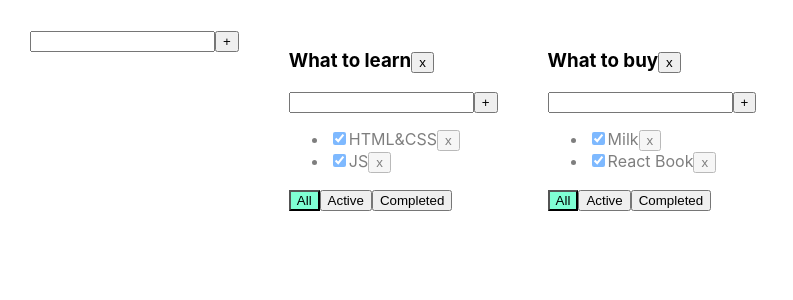
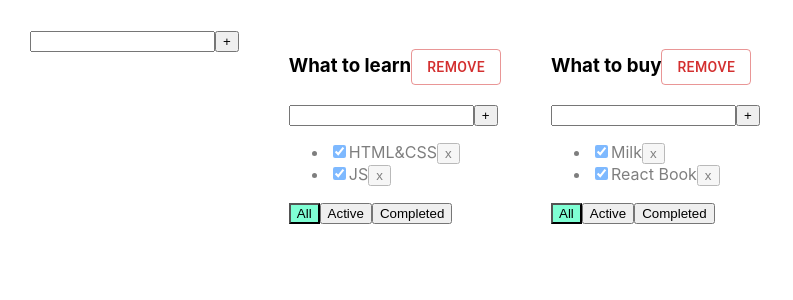
Before and after one commit to borisovya/toDoList, a React (Create React App) app: page / in a window 1280 px wide. Shown: the top 300 px of the page, without its empty margins (0-793 px from the left). Built offline with nearby package versions, Linux system fonts and the light colour scheme.

Commit message:
added remove Todolist button from material UI

```diff
--- a/src/App.tsx
+++ b/src/App.tsx
@@ -41,7 +41,7 @@ function App() {
         //достанем нужный массив по todolistId:
         let todolistTasks = tasks[todolistId];
         // перезапишем в этом объекте массив для нужного тудулиста отфилтрованным массивом:
-        tasks[todolistId] = todolistTasks.filter(t => t.id != id);
+        tasks[todolistId] = todolistTasks.filter(t => t.id !== id);
         // засетаем в стейт копию объекта, чтобы React отреагировал перерисовкой
         setTasks({...tasks});
     }
@@ -79,7 +79,7 @@ function App() {
 
     function removeTodolist(id: string) {
         // засунем в стейт список тудулистов, id которых не равны тому, который нужно выкинуть
-        setTodolists(todolists.filter(tl => tl.id != id));
+        setTodolists(todolists.filter(tl => tl.id !== id));
         // удалим таски для этого тудулиста из второго стейта, где мы храним отдельно таски
         delete tasks[id]; // удаляем св-во из объекта... значением которого являлся массив тасок
         // засетаем в стейт копию объекта, чтобы React отреагировал перерисовкой
--- a/src/TodoList.tsx
+++ b/src/TodoList.tsx
@@ -1,7 +1,9 @@
-import React, {ChangeEvent, useState, KeyboardEvent} from 'react';
+import React, {ChangeEvent} from 'react';
 import {FilterValuesType} from './App';
 import {AddItemForm} from "./Components/AddItemForm";
 import {EditableInput} from "./Components/EditableInput";
+import {Button, IconButton} from "@mui/material";
+
 
 export type TaskType = {
     id: string
@@ -49,7 +51,11 @@ export function Todolist(props: PropsType) {
     return <div>
         <h3>
             <EditableInput title={props.title} callBack={changeTodolistTitleHandler}/>
-            <button onClick={removeTodolist}>x</button>
+            {/*<button onClick={removeTodolist}>x</button>*/}
+            <Button variant="outlined" color="error" onClick={removeTodolist}>
+                Remove
+            </Button>
+
         </h3>
 
        <AddItemForm callBack={addTaskHandler} />
--- a/src/index.tsx
+++ b/src/index.tsx
@@ -3,6 +3,8 @@ import ReactDOM from 'react-dom';
 import './index.css';
 import App from './App';
 import * as serviceWorker from './serviceWorker';
+
+
 
 ReactDOM.render(<App />,  document.getElementById('root'));
 
```
Also changed, not shown: package.json (+13 -11 lines), 1 other file (tests, documents, lock files or other folders).
